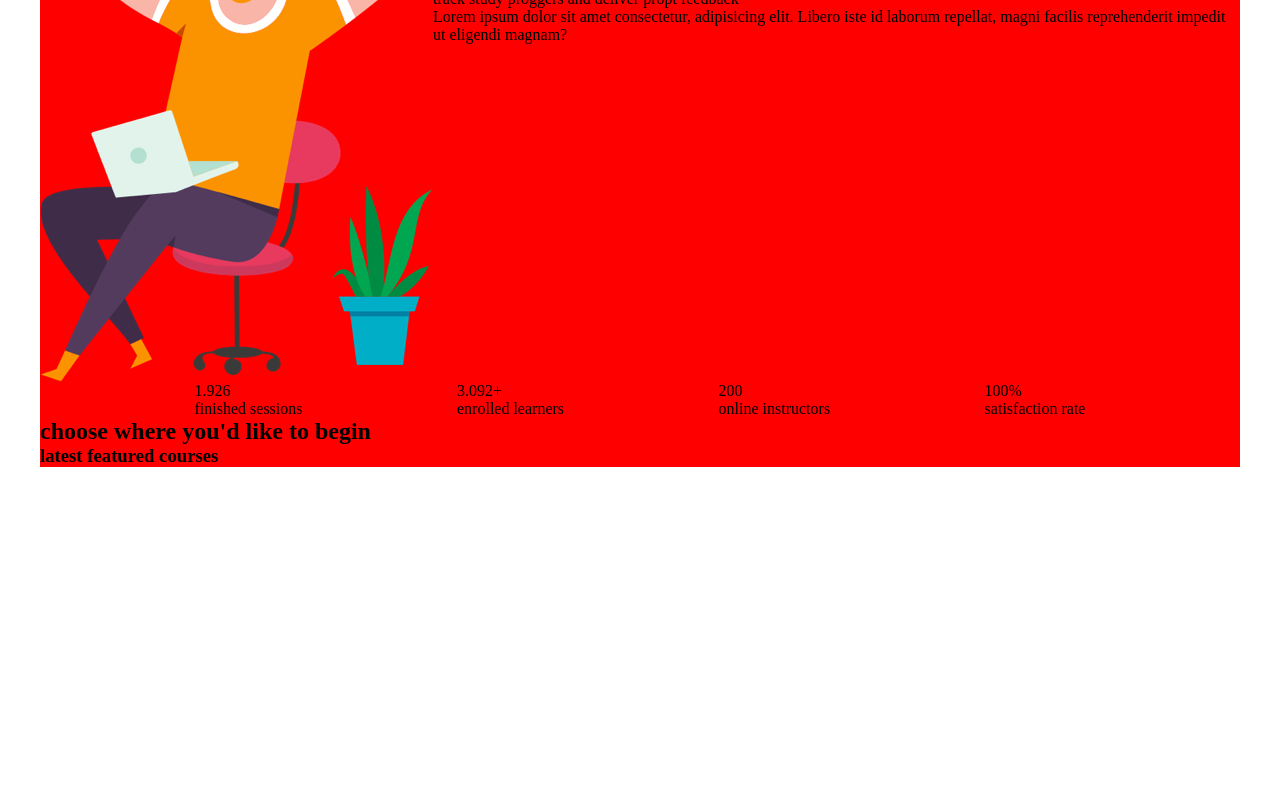
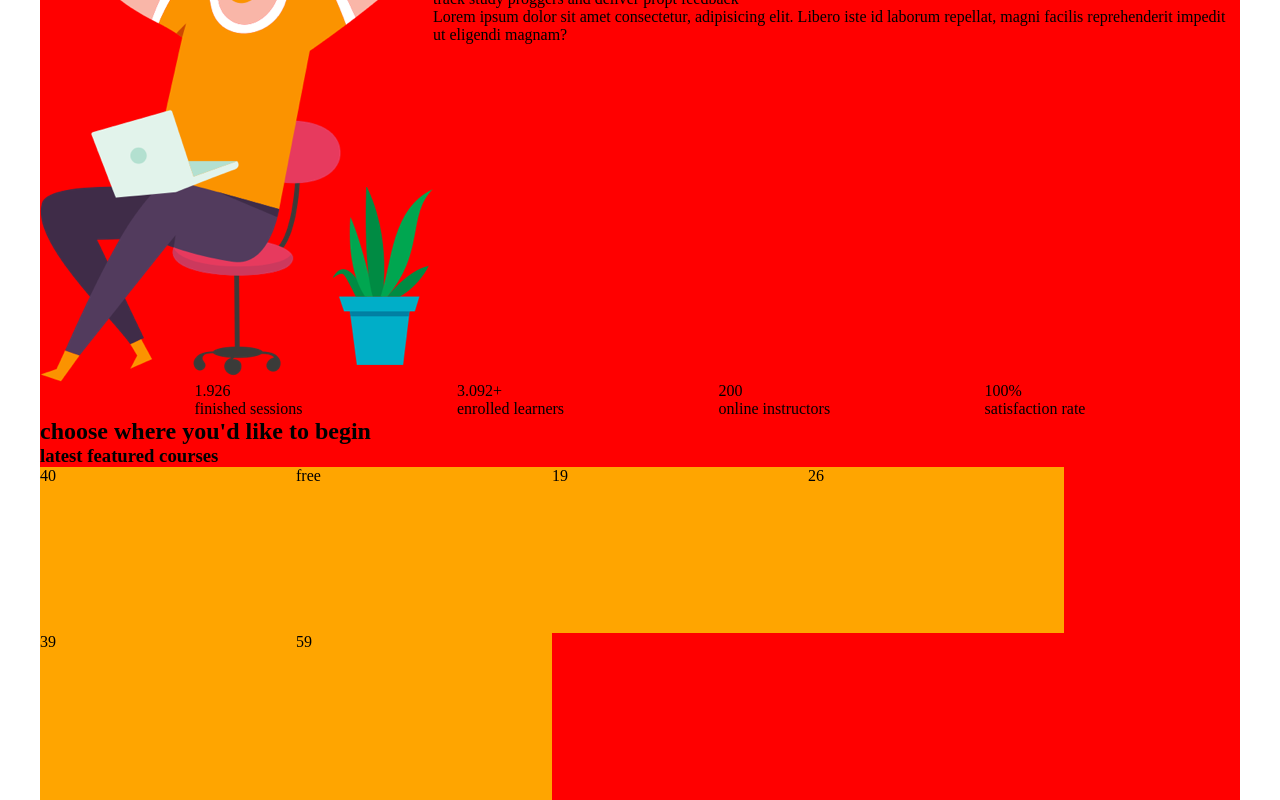
Before and after one commit to Franky5831/proj-html-vuejs, a Vue app: page / in a window 1280 px wide. Shown: the part 1134-1934 px from the top of the page. Before the commit the page ends 1601 px from the top, so only its background shows below. Built offline with nearby package versions, Linux system fonts and the light colour scheme.

Commit message:
aggiunta carta dei corsi

```diff
--- a/src/components/featuredCards.vue
+++ b/src/components/featuredCards.vue
@@ -2,6 +2,13 @@
 <section id="featuredCards">
     <h2>choose where you'd like to begin</h2>
     <h1>latest featured courses</h1>
+    <ul>
+      <li v-for="element in datiMiei.courses" :key="element">
+        <div class="courseImage">
+          {{element.coursePrice}}
+        </div>
+      </li>
+    </ul>
 </section>
 </template>
 
@@ -20,5 +27,15 @@ export default {
 
 
 <style lang="scss" scoped>
+ul{
+  display: flex;
+  flex-wrap: wrap;
+}
+.courseImage{
+  background-color: orange;
+  width: 20vw;
+  height: 13vw;
+
+}
 
 </style>
--- a/src/dati.json
+++ b/src/dati.json
@@ -31,6 +31,56 @@
         "description": "Lorem ipsum dolor sit amet consectetur, adipisicing elit. Libero iste id laborum repellat, magni facilis reprehenderit impedit ut eligendi magnam?"},
         {"title": "track study proggers and deliver propt feedback",
         "description": "Lorem ipsum dolor sit amet consectetur, adipisicing elit. Libero iste id laborum repellat, magni facilis reprehenderit impedit ut eligendi magnam?"}
+    ],
+    "courses": [
+        {"title": "learning to write as a professional author",
+        "authorName": "Blanche Fields",
+        "authorImage": "73ee246daf47502812ccefc84bf02898 (1).jpeg",
+        "courseImage": "course-02-480x298.jpg",
+        "coursePrice": "40",
+        "lessonsNumber": "20",
+        "lessonStudents": "50"
+        },
+        {"title": "customer-centric info-tech strategies",
+        "authorName": "maggie strickland",
+        "authorImage": "d0d504142acfde820eef2f11feea6253 (1).jpeg",
+        "courseImage": "stock-full-hd-03-480x298.jpg",
+        "coursePrice": "free",
+        "lessonsNumber": "24",
+        "lessonStudents": "769"
+        },
+        {"title": "open programming courses for everyone: python",
+        "authorName": "maggie strickland",
+        "authorImage": "d0d504142acfde820eef2f11feea6253 (1).jpeg",
+        "courseImage": "stock-full-hd-04-480x298.jpg",
+        "coursePrice": "19",
+        "lessonsNumber": "17",
+        "lessonStudents": "62"
+        },
+        {"title": "accademic listenign and note tracking",
+        "authorName": "blanche fields",
+        "authorImage": "73ee246daf47502812ccefc84bf02898 (1).jpeg",
+        "courseImage": "stock-full-hd-06-480x298.jpg",
+        "coursePrice": "26",
+        "lessonsNumber": "14",
+        "lessonStudents": "67"
+        },
+        {"title": "mister jquery in a short pperiod of time",
+        "authorName": "blanche fields",
+        "authorImage": "73ee246daf47502812ccefc84bf02898 (1).jpeg",
+        "courseImage": "course-featured-image-01-480x298.jpg",
+        "coursePrice": "39",
+        "lessonsNumber": "6",
+        "lessonStudents": "51"
+        },
+        {"title": "itroduction to javascript for beginners",
+        "authorName": "blanche fields",
+        "authorImage": "73ee246daf47502812ccefc84bf02898 (1).jpeg",
+        "courseImage": "stock-full-hd-05-480x298.jpg",
+        "coursePrice": "59",
+        "lessonsNumber": "14",
+        "lessonStudents": "76"
+        }
     ]
 
 }
```
